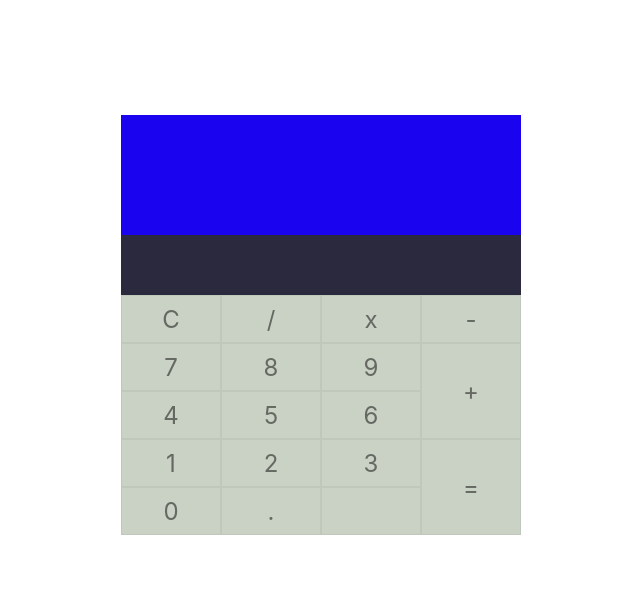
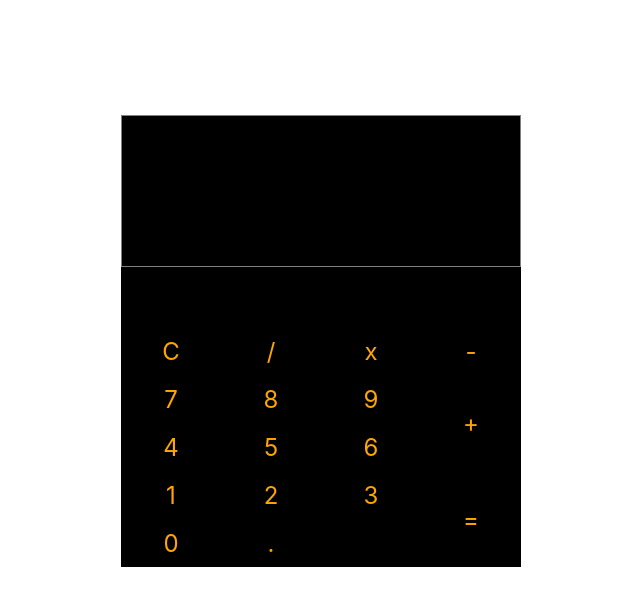
Before and after one commit to aleglez98/Calculadora, a React (Create React App) app: page / in a window 1280 px wide. Shown: the top 606 px of the page, without its empty margins (319-959 px from the left). Built offline with nearby package versions, Linux system fonts and the light colour scheme.

Commit message:
Quitado el scrollbar en firefox and edge

```diff
--- a/package.json
+++ b/package.json
@@ -1,4 +1,5 @@
 {
+  "homepage":"https://aleglez98.github.io/Calculadora",
   "name": "calculadora",
   "version": "0.1.0",
   "private": true,
@@ -12,6 +13,8 @@
     "web-vitals": "^2.1.4"
   },
   "scripts": {
+    "predeploy": "npm run build",
+    "deploy": "gh-pages -d build",
     "start": "react-scripts start",
     "build": "react-scripts build",
     "test": "react-scripts test",
@@ -34,5 +37,8 @@
       "last 1 firefox version",
       "last 1 safari version"
     ]
+  },
+  "devDependencies": {
+    "gh-pages": "^3.2.3"
   }
 }
--- a/src/Components/Button/Button.css
+++ b/src/Components/Button/Button.css
@@ -1,5 +1,5 @@
 .Button {
-    background: #cad2c5;
+    background: black;
     display: flex;
     border: 1px solid rgba(0,0,0,0.05);
     box-sizing: border-box;
@@ -7,7 +7,7 @@
     justify-content: center;
     width: 25%;
     font-size: 24px;
-    color: rgba(0, 0, 0, 0.5);
+    color: orange;
     height: 20%;
     min-width: 25%;
 }
--- a/src/Components/Calculator/Calculator.js
+++ b/src/Components/Calculator/Calculator.js
@@ -12,7 +12,7 @@ class Calculator extends React.Component {
         this.state = {
             data : '',
             operation : false,
-            reminder : ''
+            reminder : []
         }
     }
 
@@ -35,6 +35,7 @@ class Calculator extends React.Component {
                 break;
             case 'equal':
                 result = this.calculate();
+                this.state.reminder.push(this.state.data + ' = ' + result);
                 this.setState({ data: result, operation : false});
                 break;
             case '+':
@@ -43,7 +44,9 @@ class Calculator extends React.Component {
                     this.setState({ data: this.state.data + value, operation : true});
                 } else {
                     result = this.calculate();
-                    this.setState({ data: result + value, operation : true, reminder : this.state.data + ' = ' + result});
+                    this.state.reminder.push(this.state.data + ' = ' + result);
+                    console.log(this.state.reminder);
+                    this.setState({ data: result + value, operation : true });
                 }
                 break;
             case '-':
@@ -52,7 +55,8 @@ class Calculator extends React.Component {
                     this.setState({ data: this.state.data + value, operation : true});
                 } else {
                     result = this.calculate();
-                    this.setState({ data: result + value, operation : true, reminder : this.state.data + ' = ' + result});
+                    this.state.reminder.push(this.state.data + ' = ' + result);
+                    this.setState({ data: result + value, operation : true });
                 }
                 break;
             case '*':
@@ -61,7 +65,8 @@ class Calculator extends React.Component {
                     this.setState({ data: this.state.data + value, operation : true });
                 } else {
                     result = this.calculate();
-                    this.setState({ data: result + value, operation : true, reminder : this.state.data + ' = ' + result});
+                    this.state.reminder.push(this.state.data + ' = ' + result);
+                    this.setState({ data: result + value, operation : true });
                 }
                 break;
             case '/':
@@ -70,7 +75,8 @@ class Calculator extends React.Component {
                     this.setState({ data: this.state.data + value, operation : true});
                 } else {
                     result = this.calculate();
-                    this.setState({ data: result + value, operation : true, reminder : this.state.data + ' = ' + result});
+                    this.state.reminder.push(this.state.data + ' = ' + result);
+                    this.setState({ data: result + value, operation : true });
                 }
                 break;
             default:
--- a/src/Components/Display/Display.css
+++ b/src/Components/Display/Display.css
@@ -2,8 +2,8 @@
     display: flex;
     justify-content: flex-end;
     align-items: center;
-    background: #2b293d;
+    background: black;
     height: 20%;
-    color: #80c9c9;
+    color: orange;
     font-size: 24px;
 }
--- a/src/Components/Reminder/Reminder.css
+++ b/src/Components/Reminder/Reminder.css
@@ -2,9 +2,19 @@
 .Reminder {
     display: flex;
     justify-content: flex-end;
-    align-items: center;
-    background: #1a03ee;
-    height: 40%;
-    color: #f6f8f8;
+    background: black;
+    height: 50%;
+    overflow: hidden;
+    overflow-y: scroll;
+    color: orange;
     font-size: 24px;
+    border-width: 1px;
+    border-style: solid;
+    border-color: grey;
+    -ms-overflow-style: none;
+    scrollbar-width: none;
 }
+
+.Reminder::-webkit-scrollbar {
+    display: none;
+}
--- a/src/Components/Reminder/Reminder.js
+++ b/src/Components/Reminder/Reminder.js
@@ -4,9 +4,12 @@ import './Reminder.css';
 class Reminder extends React.Component {
 
     render() {
+        const listOperations = this.props.data.map((operation) =>
+            <li key={operation.toString()}>{operation}</li>
+        )
         return(
             <div className="Reminder">
-                {this.props.data}
+                <ul>{listOperations}</ul>
             </div>
         )
     }
```
Also changed, not shown: 1 other file (tests, documents, lock files or other folders).
